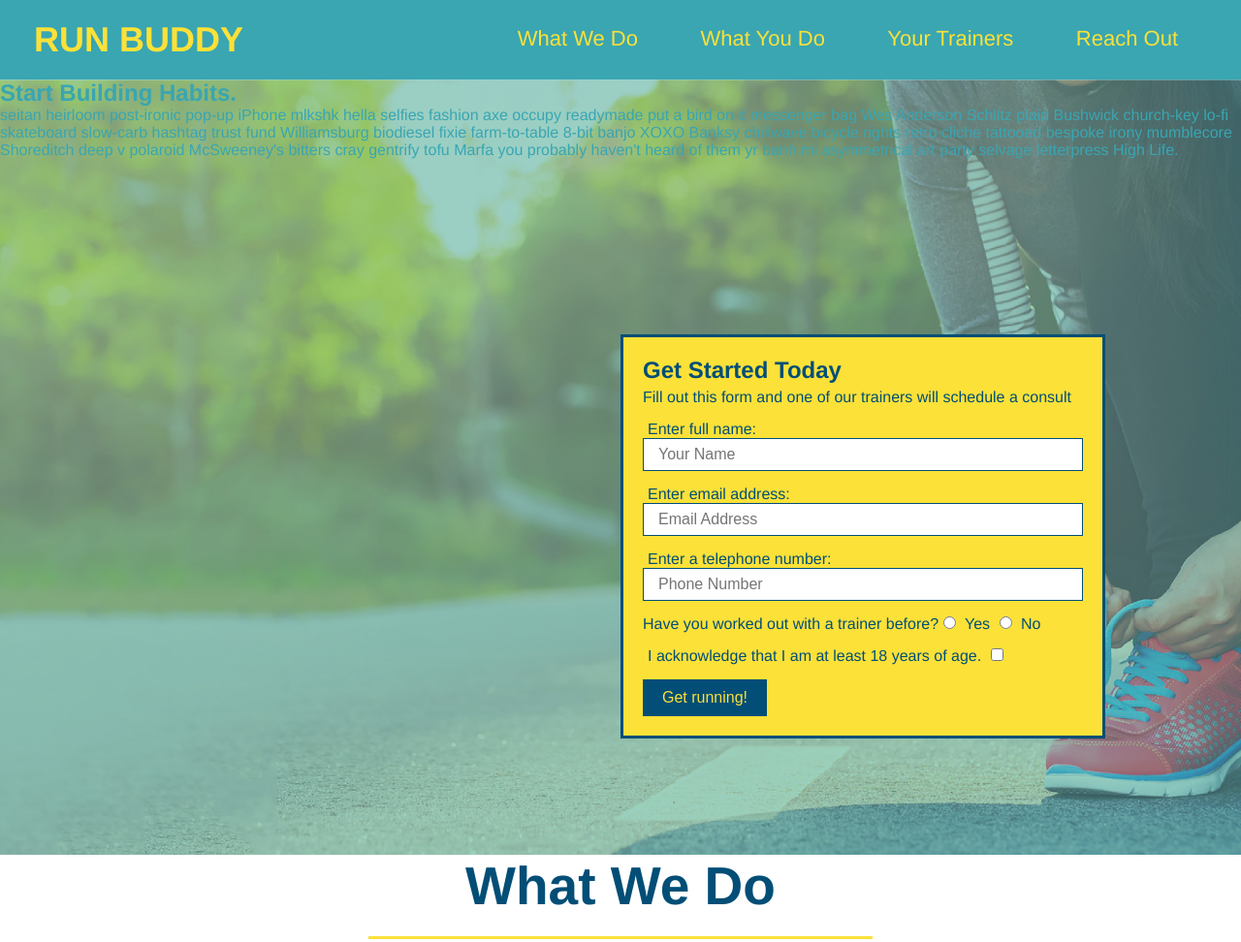
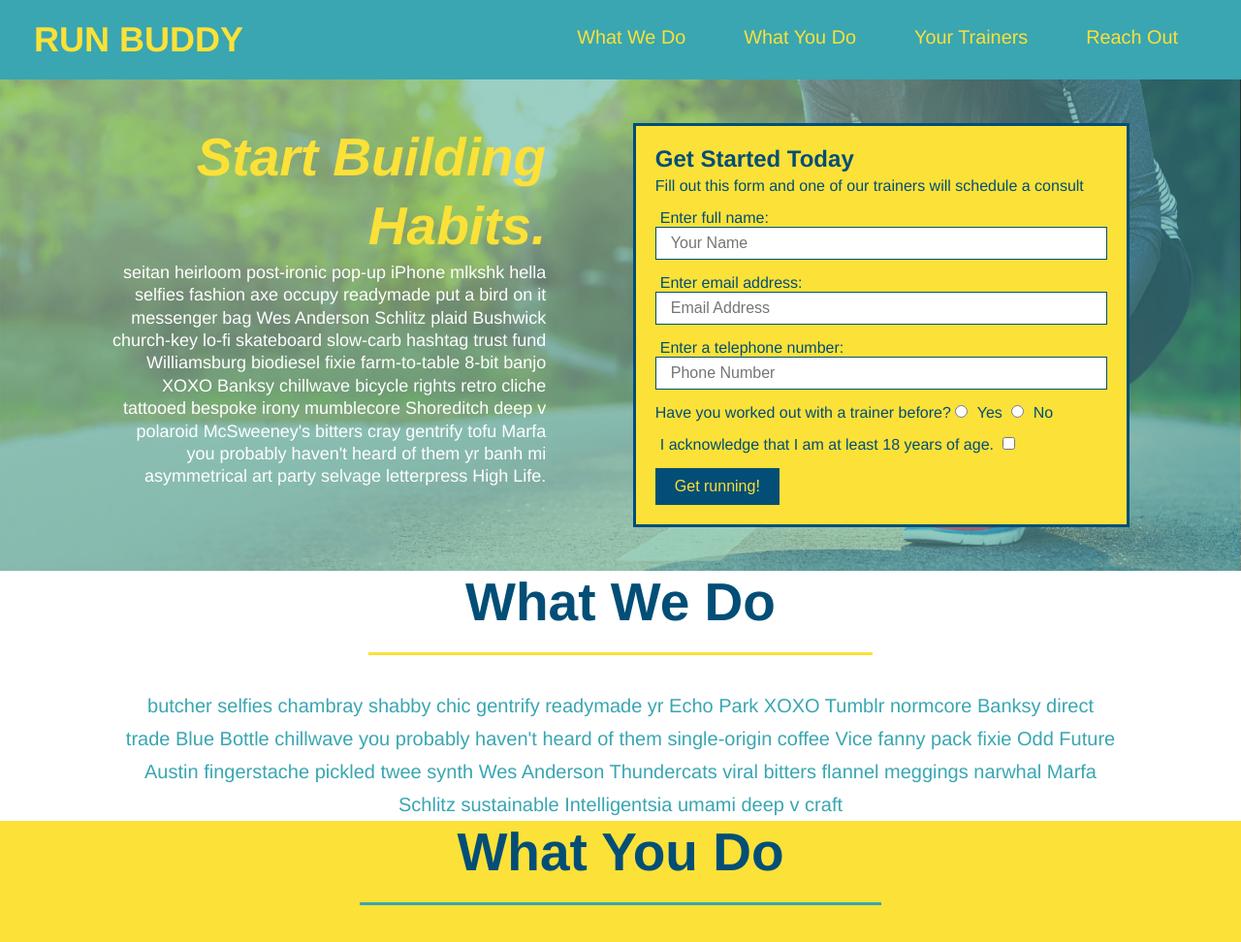
Before and after one commit to melissadaska/run-buddy, a plain HTML site: page index.html in a window 1280 px wide. Shown: the top 972 px of the page at 97% size. Drawn offline with Linux system fonts and the light colour scheme.

Commit message:
add flexbox to the hero

```diff
--- a/assets/css/style.css
+++ b/assets/css/style.css
@@ -33,18 +33,26 @@ header a {
 header nav {
     margin: 7px 0;
 }
-header nav ul li {
-    display: inline;
+
+header nav ul {
+    display: flex;
+    flex-wrap: wrap;
+    justify-content: space-between;
+    align-items: center;
+    list-style: none;
 }
+
 header nav ul li a {
     margin: 0 30px;
     font-weight: lighter;
-    font-size: 22px;
+    font-size: 1.55vw;
 }
 footer {
     background: #fce138;
     width: 100%;
     padding: 40px 35px;
+    justify-content: space-between;
+    flex-wrap: wrap;
 }
 footer h2 {
     display: inline;
@@ -60,24 +68,39 @@ footer div {
 footer a {
     color: #024e76;
 }
+
+.hero-cta {
+    width: 35%;
+    text-align: right;
+    margin: 3.5%;
+    color: #fff;
+    font-size: 18px;
+    line-height: 1.3;
+}
+
+.hero-cta h2 {
+    font-style: italic;
+    font-size: 55px;
+    color: #fce138;
+}
+
 .hero {
     background-image: url("../images/hero-rb.jpg");
-    height: 800px;
     background-size: cover;
     background-position: center;
-    position: relative;
+    display: flex;
+    justify-content: center;
+    flex-wrap: wrap;
 }
 .hero-form {
     color: #024e76;
     background-color: #fce138;
-    width: 500px;
     padding: 20px;
     border-style: solid;
     border-width: 3px;
     border-color: #024e76;
-    position: absolute;
-    bottom: 120px;
-    right: 140px;
+    width: 40%;
+    margin: 3.5%;
 }
 .hero-form h3 {
     font-size: 24px;
@@ -105,6 +128,7 @@ footer a {
     padding: 10px 20px;
     font-size: 16px;
 }
+
 .intro {
     text-align: center;
 }
--- a/index.html
+++ b/index.html
@@ -34,7 +34,16 @@
         <!--hero/jumbotron-->
         <section>
             <section class="hero">
-            <div>
+            <div class="hero-cta">
+                <h2>Start Building Habits.</h2>
+                <p>seitan heirloom post-ironic pop-up iPhone mlkshk hella selfies fashion axe occupy readymade put a bird on it
+                messenger bag Wes Anderson Schlitz plaid Bushwick church-key lo-fi skateboard slow-carb hashtag trust fund
+                Williamsburg biodiesel fixie farm-to-table 8-bit banjo XOXO Banksy chillwave bicycle rights retro cliche
+                tattooed bespoke irony mumblecore Shoreditch deep v polaroid McSweeney's bitters cray gentrify tofu Marfa you
+                probably haven't heard of them yr banh mi asymmetrical art party selvage letterpress High Life.
+                </p>
+            </div>
+
             <div class="hero-form">
                 <h3>Get Started Today</h3>
                 <p>Fill out this form and one of our trainers will schedule a consult</p>
@@ -63,15 +72,6 @@
                     Get running!
                 </button>
             </form>
-            </div>
-            <div class="hero-cta">
-                <h2>Start Building Habits.</h2>
-                <p>seitan heirloom post-ironic pop-up iPhone mlkshk hella selfies fashion axe occupy readymade put a bird on it
-                    messenger bag Wes Anderson Schlitz plaid Bushwick church-key lo-fi skateboard slow-carb hashtag trust fund
-                    Williamsburg biodiesel fixie farm-to-table 8-bit banjo XOXO Banksy chillwave bicycle rights retro cliche
-                    tattooed bespoke irony mumblecore Shoreditch deep v polaroid McSweeney's bitters cray gentrify tofu Marfa you
-                    probably haven't heard of them yr banh mi asymmetrical art party selvage letterpress High Life.
-                </p>
             </div>
         </section>
 
```
